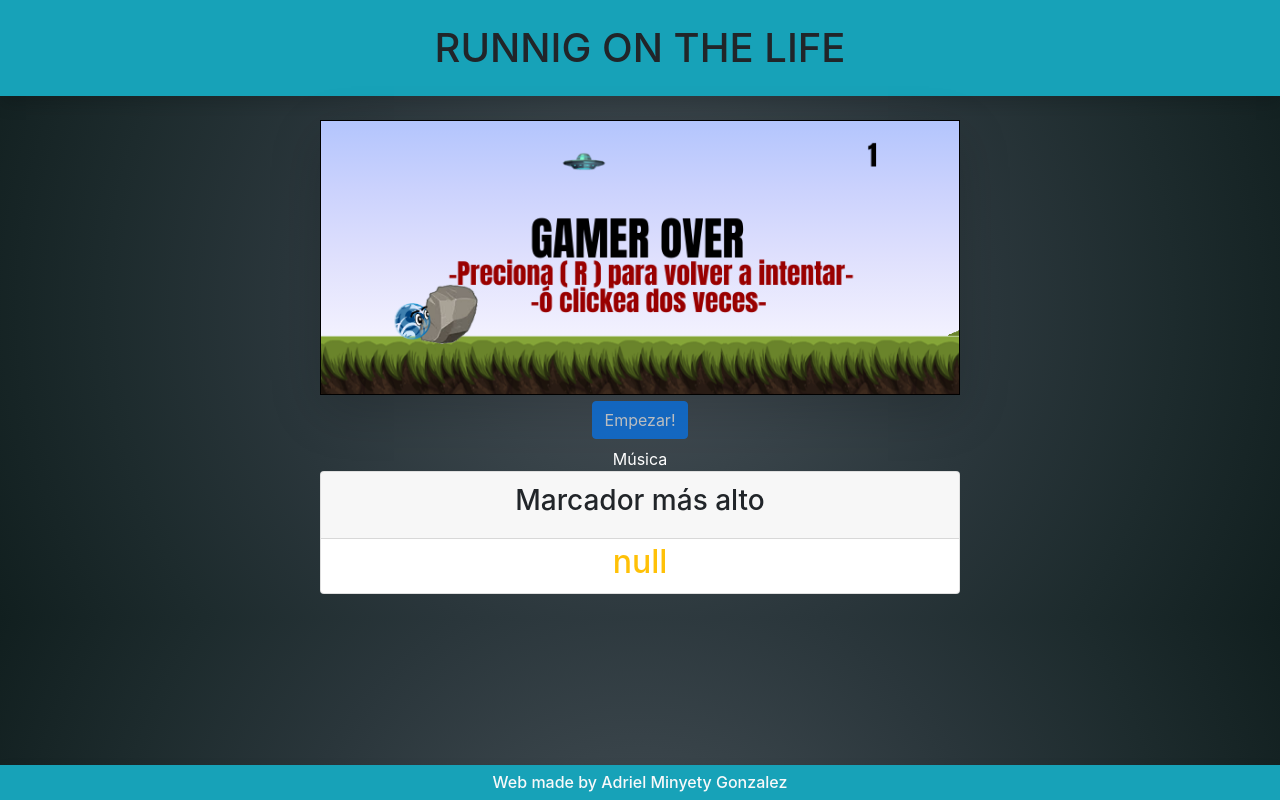
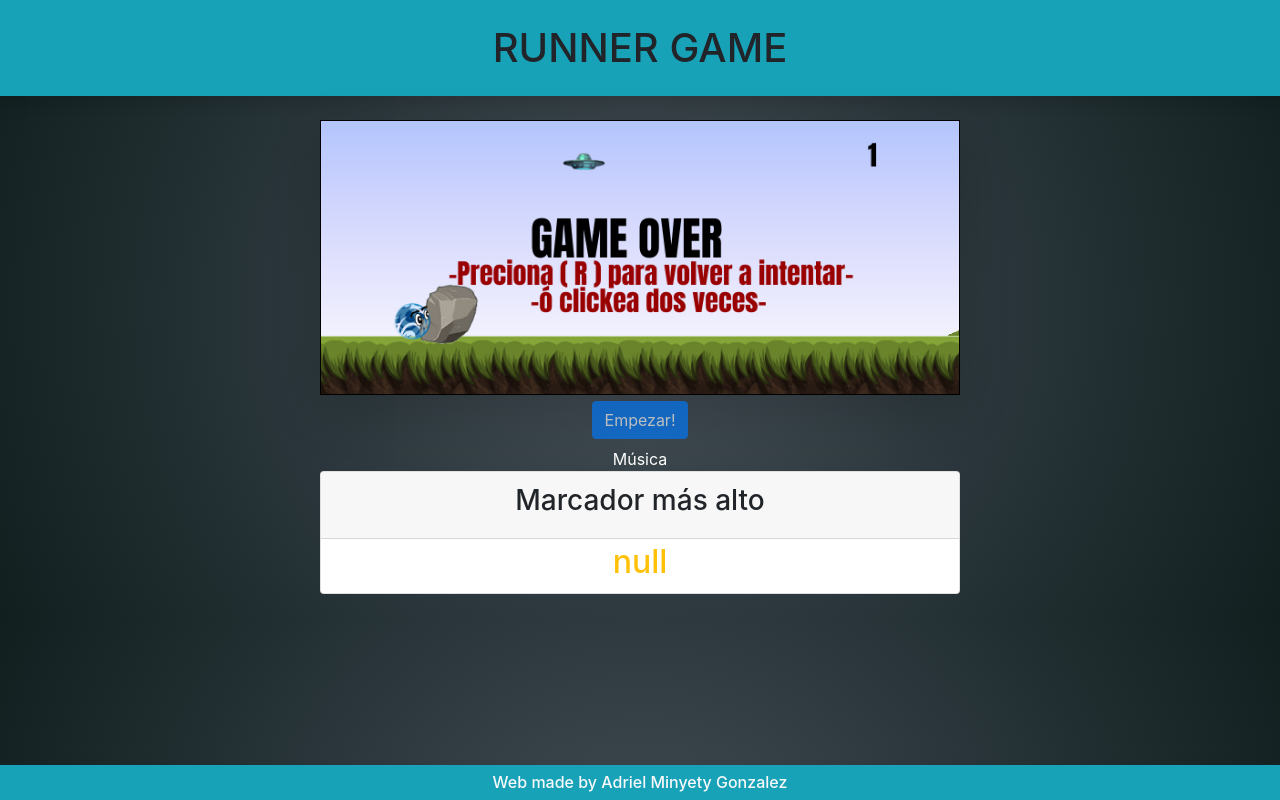
Before and after one commit to AdrielMinyety/Game-JavaScriptES6-Runner, a plain HTML site: page index.html in a window 1280 px wide. Both pictures are taken after a click on the button "Empezar!". Drawn offline with nearby package versions, Linux system fonts and the light colour scheme.

Commit message:
New Game/image added

```diff
--- a/app.js
+++ b/app.js
@@ -335,7 +335,7 @@ function puntuacion() {
     if (nivel.muerto == true) {
         ctx.font = "50px impact";
         ctx.fillStyle = '#000';
-        ctx.fillText(`GAMER OVER`, 230, 150);
+        ctx.fillText(`GAME OVER`, 230, 150);
         ctx.font = "30px impact";
         ctx.fillStyle = '#900';
         ctx.fillText(`-Preciona ( R ) para volver a intentar-`, 140, 180);
--- a/index.html
+++ b/index.html
@@ -25,7 +25,7 @@
     <title>RUNNIG ON THE LIFE</title>
   </head>
   <body class="bg-dark">
-    <h1 class="text-center bg-info p-4 shadow m-0">RUNNIG ON THE LIFE</h1>
+    <h1 class="text-center bg-info p-4 shadow m-0">RUNNER GAME</h1>
     <div class="py-4">
         <center>
             <canvas id="canvas" class="shadow-lg" width="700" height="300"></canvas>
```
